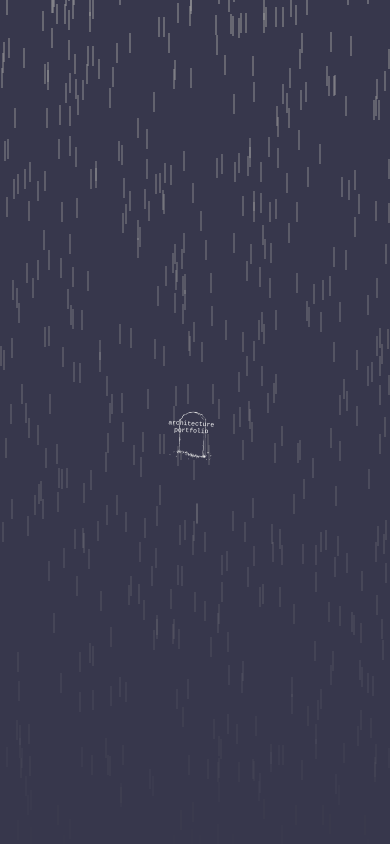
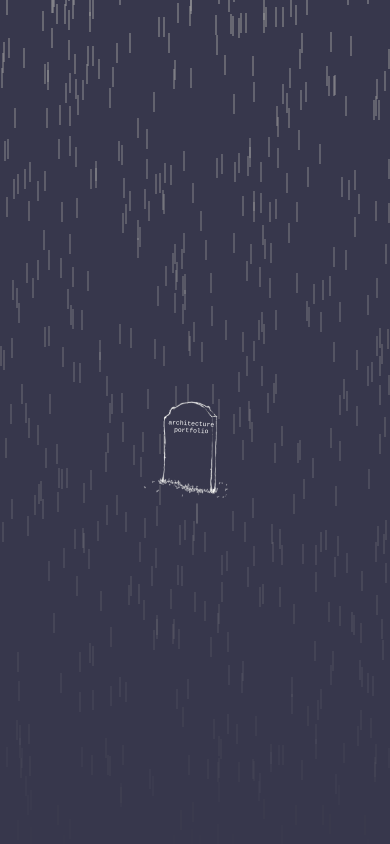
Before and after one commit to melancholisch/melmelmel, a Nuxt app: page / in a window 390 px wide. Shown: the top 844 px of the page. Built offline with nearby package versions, Linux system fonts and the light colour scheme; some icons are missing; what view-design would draw is missing.

Commit message:
fix: fixing image width to small widgets

```diff
--- a/components/Graveyard.vue
+++ b/components/Graveyard.vue
@@ -50,6 +50,7 @@ export default {
 
 .tombstone-image {
   width: 100%;
+  /* min-width: 500px; */
   /* height: auto; */
 }
 
@@ -78,4 +79,9 @@ export default {
     font-size: 0.7rem;
   }
 }
+@media (max-width: 1200px) {
+  .tombstone-image {
+    transform: scale(2.0);
+  }
+}
 </style>
```
